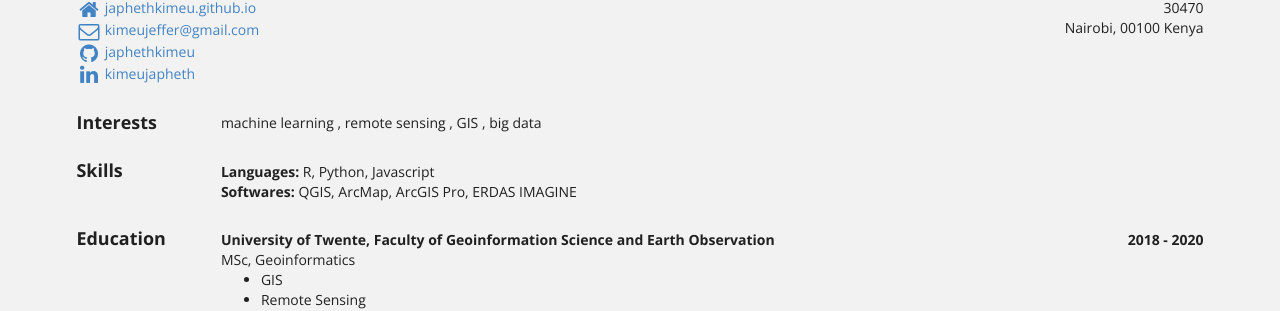
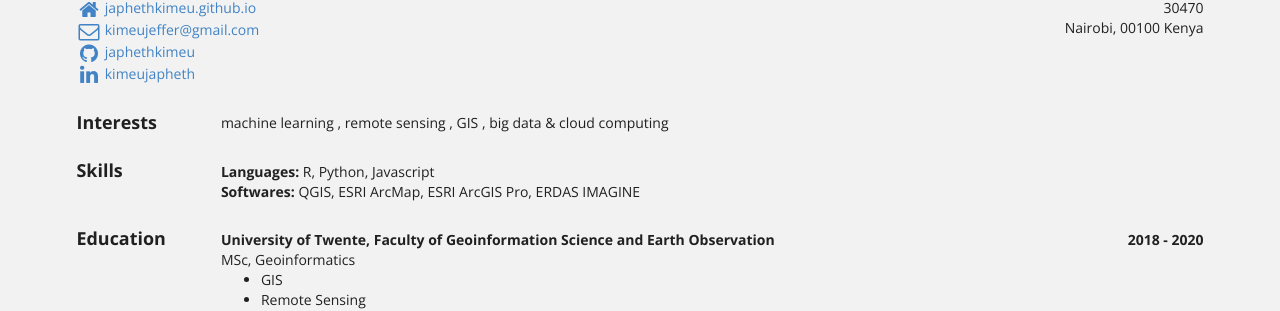
Before and after one commit to japhethkimeu/japhethkimeu.github.io, a Jekyll site: the page built from bio/index.html, in a window 1280 px wide. Shown: the part 123-434 px from the top of the page. Built offline with Jekyll 4.4.1, drawn with Linux system fonts in a browser that asks for light colours.

Commit message:
Update bio.json

```diff
--- a/_data/bio.json
+++ b/_data/bio.json
@@ -6,7 +6,7 @@
     "email": "kimeujeffer@gmail.com",
     "phone": "",
     "website": "https://japhethkimeu.github.io",
-    "summary": "I am a geospatial and remote sensing consultant currently working with the Food and Agriculture Organization of the United Nations.",
+    "summary": "I am a geospatial and remote sensing consultant currently working at the Food and Agriculture Organization of the United Nations.",
     "location": {
       "address": "30470",
       "postalCode": "00100",
@@ -43,7 +43,7 @@
       ]
     },
     {
-      "name": "big data",
+      "name": "big data & cloud computing",
       "keywords": [
       ]
     }
@@ -63,8 +63,8 @@
       "level": "",
       "keywords": [
         "QGIS",
-        "ArcMap",
-        "ArcGIS Pro",
+        "ESRI ArcMap",
+        "ESRI ArcGIS Pro",
         "ERDAS IMAGINE"
       ]
     }
```
